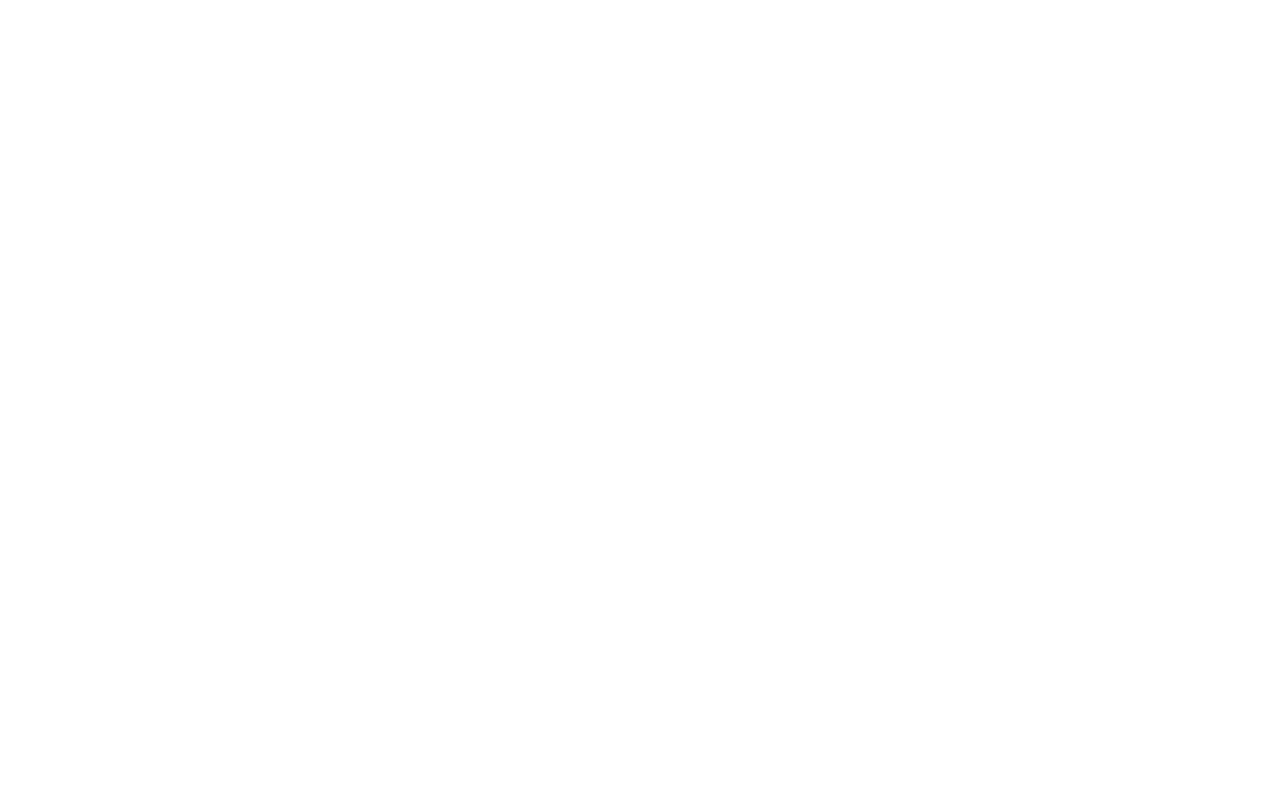
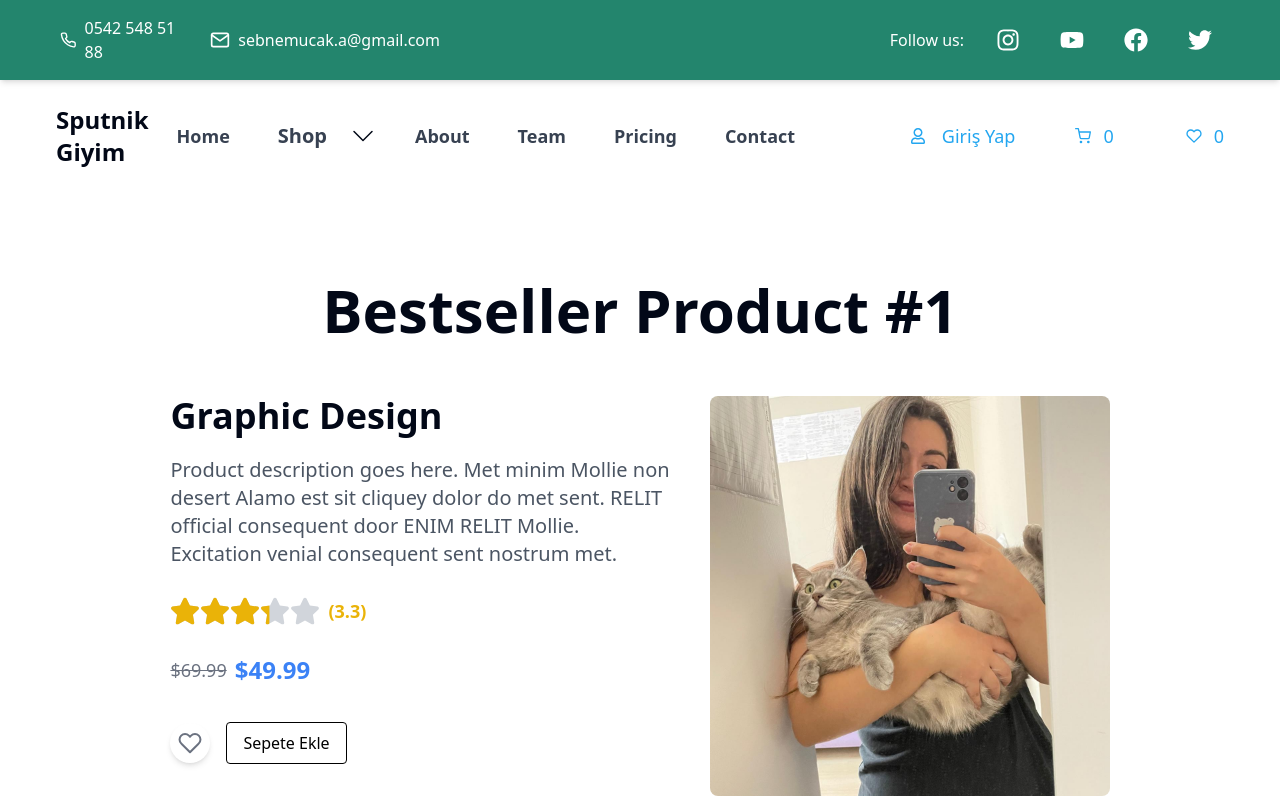
Before and after one commit to asebneemu/e-emmorce, a React (Vite) app: page /bestseller-product-page/1 in a window 1280 px wide. Before the commit this address had no page. Shown: the top 800 px of the page. Built offline with nearby package versions, Linux system fonts and the light colour scheme.

Commit message:
HomePagev03

```diff
--- a/src/App.jsx
+++ b/src/App.jsx
@@ -11,6 +11,8 @@
 import PricingPage from "./Pages/PricingPage"
 import ProductPage from './Pages/ProductPage';
 import UserPage from './Pages/UserPage';
+import BestsellerProduct from './context/HomeContext/BestsellerProduct';
+import BestsellerProductPage from './Pages/BestsellerProductPage';
 
 function App() {
 
@@ -29,6 +31,7 @@
         <Route path="/team-page" element={<TeamPage />} />
         <Route path="/pricing-page" element={<PricingPage />} />
         <Route path="/product-page/:id" element={<ProductPage />} />
+        <Route path="/bestseller-product-page/:id" element={<BestsellerProductPage />} /> {/* ID'ye göre yönlendirme */}
         <Route path="/user-page" element={<UserPage />} />
       </Routes>
     </Router>
--- /dev/null
+++ b/src/Pages/BestsellerProductPage.jsx
@@ -0,0 +1,31 @@
+import ContactSection from "@/components/ContactSection";
+import FooterLastPart from "@/components/FooterLastPart";
+import Navbar from "@/components/Navbar";
+import NavbarLine from "@/components/NavbarLine";
+import RealNavbar from "@/components/RealNavbar";
+import ScrollToTopButton from "@/components/ScrollToTopButton";
+import SputnikFooter from "@/components/SputnikFooter";
+import BestsellerProduct from "@/context/HomeContext/BestsellerProduct";
+import { useParams } from 'react-router-dom';
+import { bestsellersData } from '../data';
+import ProductDetail from "@/context/ProductContext/ProductDetail";
+
+export default function BestsellerProductPage() {
+    const { id } = useParams(); // URL'den id al
+    const product = bestsellersData.find(item => item.id === parseInt(id)); // Ürünü bul
+
+
+    return (
+        <div>
+            <Navbar />
+            <NavbarLine />
+            <RealNavbar />
+            <BestsellerProduct product={product} /> {/* BestsellerProduct bileşenini çağır */}
+            <ProductDetail />
+            <SputnikFooter />
+            <ContactSection />
+            <FooterLastPart />
+            <ScrollToTopButton />
+        </div>
+    );
+}
--- a/src/context/HomeContext/Bestseller.jsx
+++ b/src/context/HomeContext/Bestseller.jsx
@@ -1,23 +1,21 @@
-// eslint-disable-next-line react/prop-types
+import { Link } from "react-router-dom";
+
 export default function Bestseller({ id, image, title, description, oldPrice, newPrice }) {
     return (
+        <Link to={`/bestseller-product-page/${id}`}> {/* Resme tıklanabilirlik ekledik */}
             <div className="flex flex-col items-center p-4 bg-white rounded-lg">
-            {/* Ürün resmi */}
                 <img
                     src={image}
                     alt="Product"
                     className="w-full h-[230px] object-cover mb-4 rounded"
                 />
-
-            {/* Ürün bilgileri */}
                 <p className="text-xl font-semibold mb-2 text-center">{title}</p>
                 <p className="text-sm text-gray-600 mb-4 text-center">{description}</p>
-
-            {/* Fiyat bilgisi */}
                 <div className="flex items-center w-full justify-center gap-x-2">
                     <p className="text-sm text-gray-500 line-through">{oldPrice}</p>
                     <p className="text-lg font-bold text-blue-500">{newPrice}</p>
                 </div>
             </div>
+        </Link>
     );
 }
--- /dev/null
+++ b/src/context/HomeContext/BestsellerProduct.jsx
@@ -0,0 +1,42 @@
+import AddToCartButton from "@/components/Buttons/AddToCartButton";
+import FavoriteButton from "@/components/Buttons/FavoriteButton";
+import StarRating from "@/components/Buttons/StarRating";
+
+export default function BestsellerProduct({ product }) {
+    // Ürün bulunamadığında konsola yazdır
+    if (!product) {
+        console.error(`Ürün bulunamadı: ${product?.id}`); // Konsolda hatayı kontrol et
+        return null; // Eğer ürün yoksa componenti render etme
+    }
+
+    return (
+        <div className="flex flex-col items-center p-4 gap-10 my-20">
+            <h1 className="text-6xl font-bold mb-4">Bestseller Product #{product.id}</h1>
+            <div className="flex gap-10 items-start justify-center"> {/* items-start ile yukarı hizala */}
+                <div className="w-[40%] flex flex-col items-start gap-5">
+                    <h2 className="text-4xl font-semibold">{product.title}</h2>
+                    <p className="text-xl text-gray-600 mb-2">{product.description}</p>
+                    {/* StarRating Bileşeni */}
+                    <div className="mb-2">
+                        <StarRating rating={product.rating} starSize="text-3xl" textSize="text-lg" />
+                    </div>
+                    <div className="flex items-center gap-x-2">
+                        <p className="text-lg text-gray-500 line-through">{product.oldPrice}</p>
+                        <p className="text-2xl font-bold text-blue-500">{product.newPrice}</p>
+                    </div>
+                    {/* Favori ve Sepete Ekle Butonları */}
+                    <div className="flex items-center gap-x-4 mt-4">
+                        <FavoriteButton product={product} />
+                        <AddToCartButton product={product} />
+                    </div>
+                </div>
+
+                <img
+                    src={product.image}
+                    alt={product.title}
+                    className="w-[400px] h-[400px] object-cover rounded-lg"
+                />
+            </div>
+        </div>
+    );
+}
--- a/src/data.js
+++ b/src/data.js
@@ -65,9 +65,10 @@
     id: i,
     image: getRandomImage(i),
     title: "Graphic Design",
-    description: "Product description goes here.",
+    description: "Product description goes here. Met minim Mollie non desert Alamo est sit cliquey dolor do met sent. RELIT official consequent door ENIM RELIT Mollie. Excitation venial consequent sent nostrum met.",
     oldPrice: "$69.99",
     newPrice: "$49.99",
+    rating: getRandomRating(i + totalBestsellers),
   });
 }
 
@@ -77,12 +78,12 @@
 for (let i = 1; i <= totalShopBestsellers; i++) {
   shopBestsellersData.push({
     id: i,
-    image: getRandomImage(i + totalBestsellers),
+    image: getRandomImage(i + totalShopBestsellers),
     title: "Graphic Design",
     description: "Product description goes here. Met minim Mollie non desert Alamo est sit cliquey dolor do met sent. RELIT official consequent door ENIM RELIT Mollie. Excitation venial consequent sent nostrum met.",
     oldPrice: "$69.99",
     newPrice: "$49.99",
-    rating: getRandomRating(i + totalBestsellers), // Rastgele bir rating ekleniyor (0.1 - 5.0 arasında)
+    rating: getRandomRating(i + totalShopBestsellers), // Rastgele bir rating ekleniyor (0.1 - 5.0 arasında)
   });
 }
 
```
Lines whose indentation alone changed are shown as unchanged.
